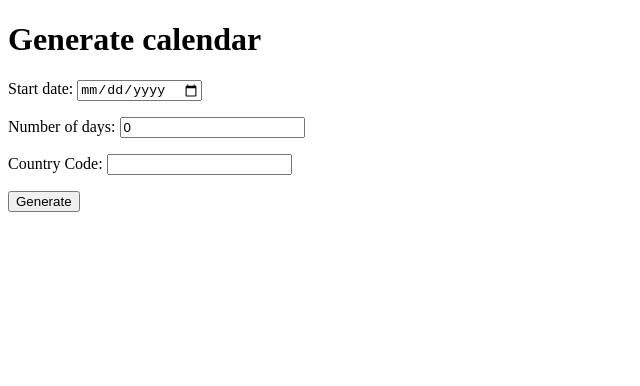
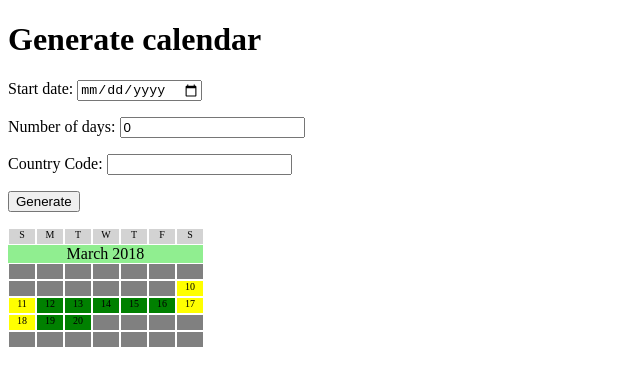
Before and after one commit to ecruzado/calendar, a React app: page / in a window 1280 px wide. Shown: the top 386 px of the page, without its empty margins (0-640 px from the left). Built offline with nearby package versions, Linux system fonts and the light colour scheme; the HTML template or start-up script is replaced by a standard one.

Commit message:
Add calendar component

```diff
--- a/package.json
+++ b/package.json
@@ -23,12 +23,17 @@
     "babel-preset-env": "^1.6.1",
     "babel-preset-react": "^6.24.1",
     "babel-preset-stage-2": "^6.24.1",
+    "css-loader": "^0.28.10",
+    "mini-css-extract-plugin": "^0.2.0",
+    "node-sass": "^4.7.2",
     "react-hot-loader": "^4.0.0",
+    "sass-loader": "^6.0.7",
     "webpack": "^4.1.1",
     "webpack-cli": "^2.0.11",
     "webpack-dev-server": "^3.1.1"
   },
   "dependencies": {
+    "moment": "^2.21.0",
     "react": "^16.2.0",
     "react-dom": "^16.2.0"
   }
--- a/src/components/App.js
+++ b/src/components/App.js
@@ -1,5 +1,7 @@
 import React, { Component } from 'react';
 import Selector from './Selector';
+import Calendar from './Calendar';
+import moment from 'moment';
 
 class App extends Component {
     constructor(){
@@ -13,6 +15,7 @@ class App extends Component {
         return (
             <div>
                 <Selector onGenerateClick={this.onGenerateClickHandler} />
+                <Calendar startDate={moment()} endDate={moment().add(10, 'd')}/>
             </div>
         );
     }
--- /dev/null
+++ b/src/components/Calendar.js
@@ -0,0 +1,71 @@
+import React, { Component } from 'react';
+import moment from 'moment';
+
+let counter = 0;
+const generateKey = () => {
+    counter++;
+    return `${moment().unix()}_${counter}`;
+};
+
+class Calendar extends Component {
+    constructor(){
+        super();
+        this.state = {
+        };
+    }
+
+    onClickHandler = () => {
+    }
+
+    getEmptySpots = startDate => {
+        return  Array.apply(null, Array(startDate.day())).map( (e, i) => <span key={generateKey()}></span>);
+    };
+
+    getDays = () => {
+        const { startDate, endDate } = this.props;
+        const startOfMonth = startDate.clone().startOf('month');
+        const endOfMonth = startDate.clone().endOf('month');
+
+        const days = this.getEmptySpots(startOfMonth);
+        let date = startOfMonth.clone();
+
+        while(date.isBefore(endOfMonth)) {
+            let type = 'invalid';
+            let text = date.date();
+            if (date.isBefore(startDate, 'day') || date.isAfter(endDate, 'day')) {
+                text = '';
+            } else if ([0, 6].indexOf(date.day()) > -1) {
+                type = 'weekend';
+            } else {
+                type = 'weekday';
+            }
+            days.push(<span key={generateKey()} className={type}>{text}</span>);
+            date.add(1, 'd');
+        }
+        return days;
+    };
+
+    render() {
+        const { startDate } = this.props;
+        this.getDays();
+        return (
+            <div className="calendar">
+                <div className="days">
+                    <span className="header">S</span>
+                    <span className="header">M</span>
+                    <span className="header">T</span>
+                    <span className="header">W</span>
+                    <span className="header">T</span>
+                    <span className="header">F</span>
+                    <span className="header">S</span>
+                </div>
+                <div className="header">{startDate.format('MMMM YYYY')}</div>
+                <div className="days">
+                    {this.getDays()}
+                </div>
+            </div>
+        );
+    }
+};
+
+export default Calendar;
--- /dev/null
+++ b/src/css/style.scss
@@ -0,0 +1,43 @@
+body {
+    background-color: white;
+}
+
+.calendar {
+    display: flex;
+    flex-direction: column;
+    width: 200px;
+
+    .header {
+        text-align: center;
+        background-color: lightgreen;
+        margin-right: 5px;
+    }
+
+    .days{
+        display: flex;
+        flex-direction: row;
+        flex-wrap: wrap;
+
+        span {
+            margin: 1px;
+            height: 15px;
+            font-size: 10px;
+            width: 13%;
+            text-align: center;
+            background-color: grey;
+            &.header {
+                background-color:lightgray;
+            }
+            &.weekend {
+                background-color: yellow;
+            }
+            &.weekday {
+                background-color: green;
+            }
+            &.invalid {
+                background-color: grey;
+            }
+        }
+    }
+
+}
--- a/src/index.js
+++ b/src/index.js
@@ -1,6 +1,7 @@
 import React from 'react';
 import ReactDOM from 'react-dom';
 import App from './components/App';
+import './css/style.scss';
 
 const title = 'Initial setup';
 
--- a/webpack.config.js
+++ b/webpack.config.js
@@ -1,4 +1,10 @@
 const webpack = require('webpack');
+const MiniCssExtractPlugin = require("mini-css-extract-plugin");
+
+const miniCssExtractPlugin = new MiniCssExtractPlugin({
+  filename: "[name].css",
+  chunkFilename: "[id].css"
+});
 
 module.exports = {
     entry: [
@@ -11,11 +17,16 @@ module.exports = {
           test: /\.(js|jsx)$/,
           exclude: /node_modules/,
           use: ['babel-loader']
+        },
+        {
+          test: /\.(css|sass|scss)$/,
+          use: [MiniCssExtractPlugin.loader, 'css-loader', 'sass-loader'],
         }
       ]
     },
     plugins: [
-      new webpack.HotModuleReplacementPlugin()
+      new webpack.HotModuleReplacementPlugin(),
+      miniCssExtractPlugin,
     ],
     resolve: {
       extensions: ['*', '.js', '.jsx']
```
Also changed, not shown: 2 other files (tests, documents, lock files or other folders).
